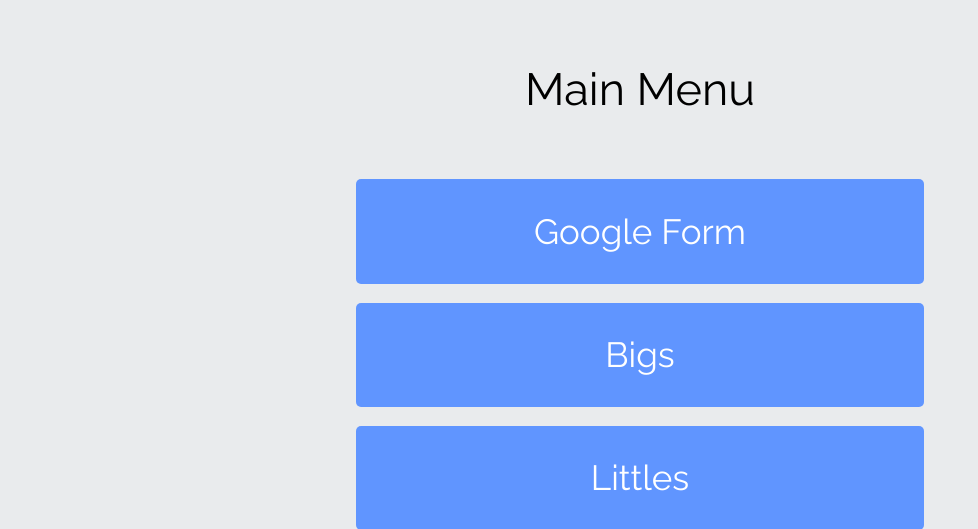
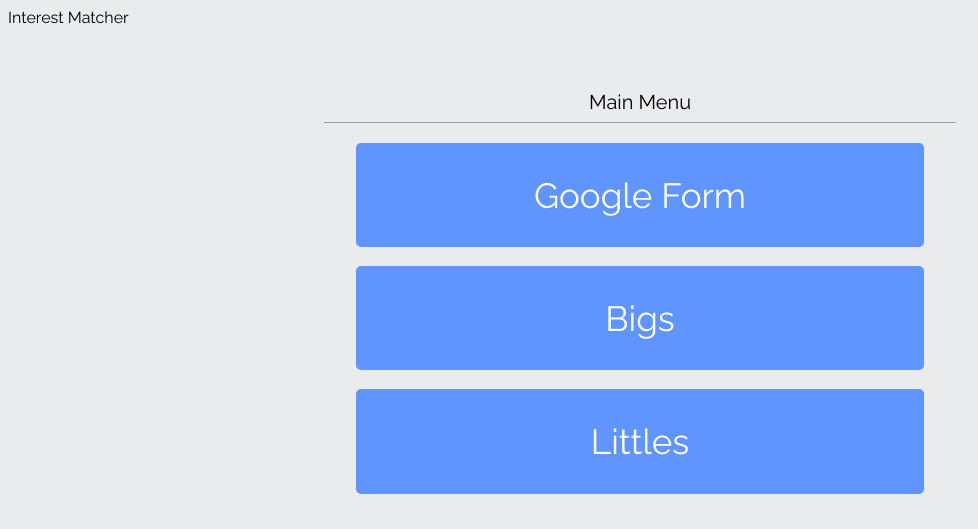
Before and after one commit to aibarrola/InterestMatcher, a Flask app: page / in a window 1280 px wide. Shown: the top 529 px of the page, without its empty margins (0-978 px from the left). Run offline with Flask 2, Linux system fonts and the light colour scheme.

Commit message:
added aesthetic changes

```diff
--- a/templates/bigs.html
+++ b/templates/bigs.html
@@ -6,7 +6,7 @@
 <div class = "subTitle"> Just the list of bigs </div>
 
 <div class = "vMenu">
-    <a href="/" class="nav-btn">Home</a>
+    <a href="/" class="nav-btn-second">Home</a>
     <hr>
     {% for big in bigs %}
         <p id = "bNames" href="/littleMatch"> {{ big.fname + ' ' + big.lname}} </p>
--- a/templates/home.html
+++ b/templates/home.html
@@ -2,9 +2,11 @@
 
 {% block content %}
 
-<div class = "title"> Main Menu</div>
+<div class = "mTitle"> Interest Matcher</div>
 
 <div class = "vMenu">
+    <div class="subTitle"> Main Menu </div>
+    <hr>
     <a href="https://forms.gle/HXYXF85NFzL6J6zH9" class="nav-btn" target="_blank">Google Form</a>
     <a href="/bigs" class="nav-btn" >Bigs</a>
     <a href="/littles" class="nav-btn">Littles</a>
--- a/templates/littleMatch.html
+++ b/templates/littleMatch.html
@@ -6,7 +6,7 @@
     <div class = "subTitle"> Top 5 Bigs </div>
 
     <div class = "vMenu">
-        <a href="/littles" class="nav-btn">Back</a>
+        <a href="/littles" class="nav-btn-second">Back</a>
         <hr>
     </div>
 
@@ -14,7 +14,7 @@
         {% for i in range(littles|length)%}
             {% if selected == littles[i][0]%}
                 {% for x in range(0, 5) %}
-                    <p class = "lTitle" href="/littleMatch"> {{littles[i][1][x]}} </p>
+                    <p class = "lTitle" href="/littleMatch"> {{littles[i][1][x][0] + ':'+ ' ' +  littles[i][1][x][1]|string + '%'}} </p>
                 {% endfor %}
             {% endif %}
         {% endfor %}
--- a/templates/littles.html
+++ b/templates/littles.html
@@ -6,11 +6,8 @@
 <div class = "subTitle"> Click on a name to view top 5 matching bigs </div>
 
 <div class = "vMenu">
-    <a href="/" class="nav-btn">Home</a>
+    <a href="/" class="nav-btn-second">Home</a>
     <hr>
-    <!-- {% for little in littles %}
-        <a class = "lNames" href="/littleMatch"> {{ little[0]}} </a>
-    {% endfor %} -->
     {% for little in littles %}
         <a class = "lNames" href="/littles/{{little[0]}}"> {{ little[0]}} </a>
     {% endfor %}
```
